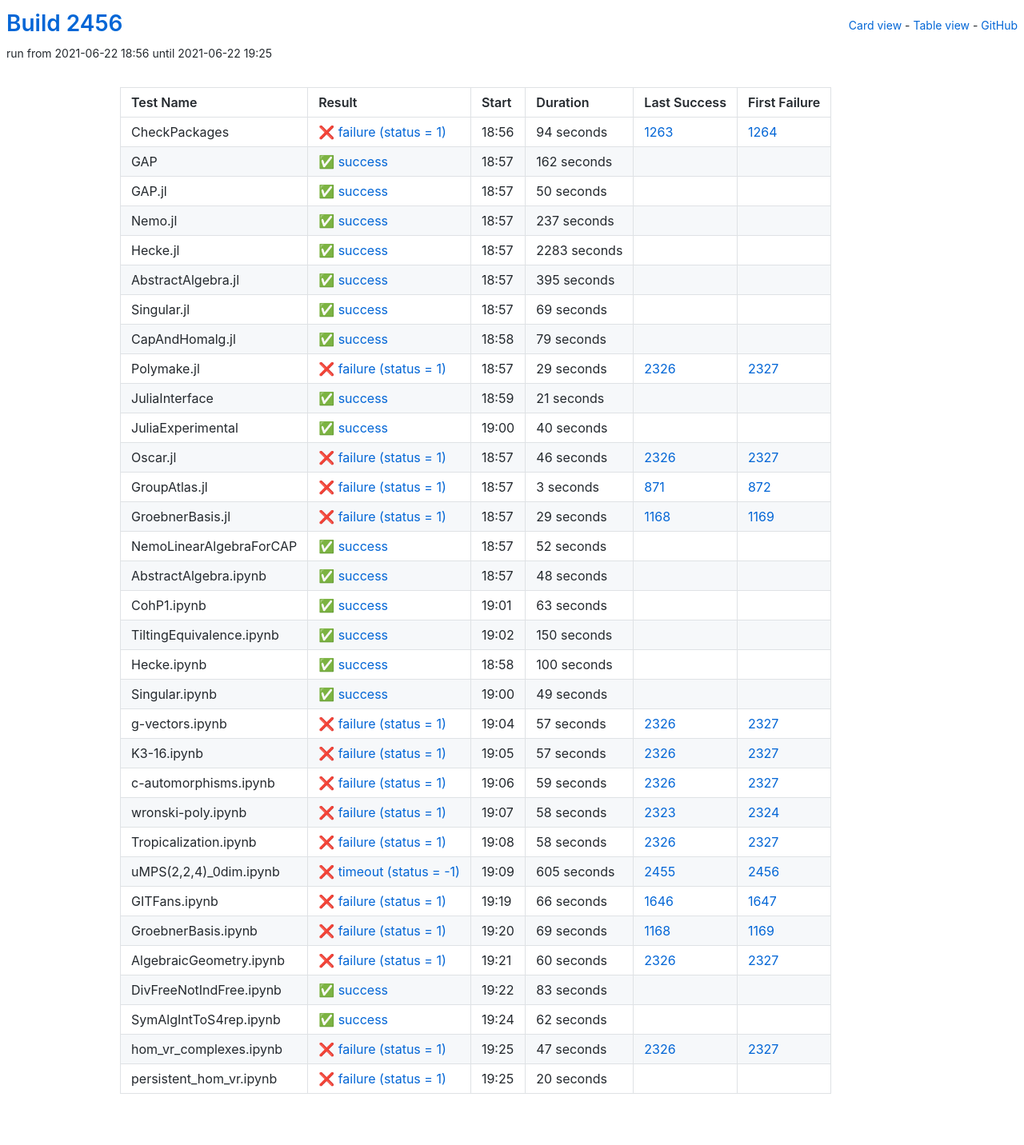
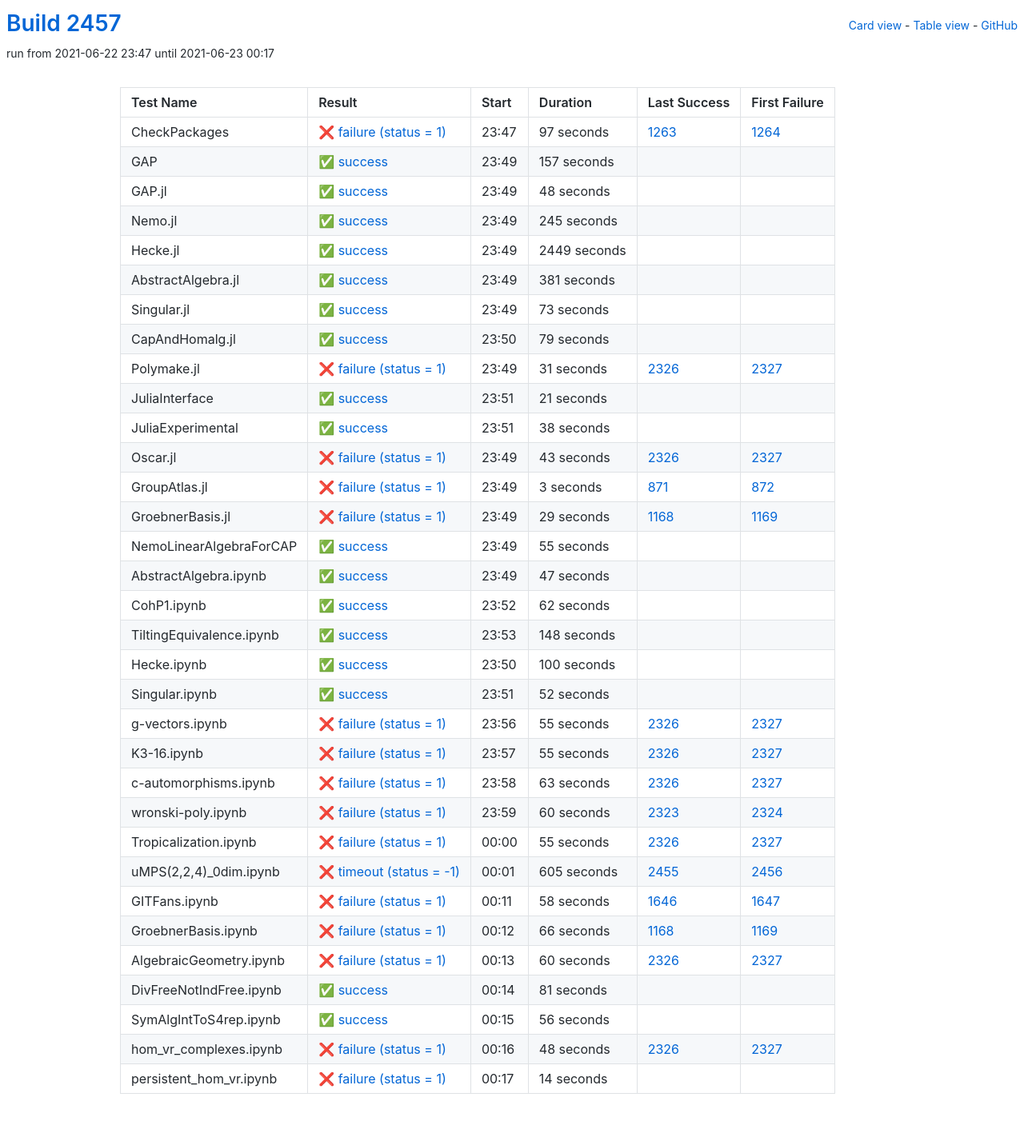
Before and after one commit to oscar-system/oscar-ci-status-stable, a Jekyll site: the page built from table.html, in a window 1280 px wide. Shown: the whole page at 80% size. Built offline with Jekyll 4.4.1, drawn with Linux system fonts in a browser that asks for light colours.

Commit message:
Build #2457

```diff
--- a/_data/ci.yml
+++ b/_data/ci.yml
@@ -1,6 +1,6 @@
 ---
-build: 2456
-build_url: https://oscarci.mathematik.uni-kl.de/job/oscar-stable/2456/
+build: 2457
+build_url: https://oscarci.mathematik.uni-kl.de/job/oscar-stable/2457/
 job: oscar-stable
 organization: oscar-system
 repo: oscar-ci-status-stable
@@ -8,92 +8,92 @@ repourl: https://github.com/oscar-system/oscar-ci-status-stable
 tests:
 - name: CheckPackages
   id: checkpackages
-  log: https://oscarci.mathematik.uni-kl.de/job/oscar-stable/2456/artifact/logs/build-2456/CheckPackages.log
-  start: 2021-06-22 18:56
+  log: https://oscarci.mathematik.uni-kl.de/job/oscar-stable/2457/artifact/logs/build-2457/CheckPackages.log
+  start: 2021-06-22 23:47
   success: false
   exitcode: 1
   status: failure
-  duration: 94
+  duration: 97
   last_success: 1263
   last_success_url: https://oscarci.mathematik.uni-kl.de/job/oscar-stable/1263/
   first_failure: 1264
   first_failure_url: https://oscarci.mathematik.uni-kl.de/job/oscar-stable/1264/
 - name: GAP
   id: gap
-  log: https://oscarci.mathematik.uni-kl.de/job/oscar-stable/2456/artifact/logs/build-2456/GAP.log
-  start: 2021-06-22 18:57
+  log: https://oscarci.mathematik.uni-kl.de/job/oscar-stable/2457/artifact/logs/build-2457/GAP.log
+  start: 2021-06-22 23:49
   success: true
   exitcode: 0
   status: success
-  duration: 162
+  duration: 157
   last_success: false
   last_success_url:
   first_failure: false
   first_failure_url:
 - name: GAP.jl
   id: gap-jl
-  log: https://oscarci.mathematik.uni-kl.de/job/oscar-stable/2456/artifact/logs/build-2456/GAP.jl.log
-  start: 2021-06-22 18:57
+  log: https://oscarci.mathematik.uni-kl.de/job/oscar-stable/2457/artifact/logs/build-2457/GAP.jl.log
+  start: 2021-06-22 23:49
   success: true
   exitcode: 0
   status: success
-  duration: 50
+  duration: 48
   last_success: false
   last_success_url:
   first_failure: false
   first_failure_url:
 - name: Nemo.jl
   id: nemo-jl
-  log: https://oscarci.mathematik.uni-kl.de/job/oscar-stable/2456/artifact/logs/build-2456/Nemo.jl.log
-  start: 2021-06-22 18:57
+  log: https://oscarci.mathematik.uni-kl.de/job/oscar-stable/2457/artifact/logs/build-2457/Nemo.jl.log
+  start: 2021-06-22 23:49
   success: true
   exitcode: 0
   status: success
-  duration: 237
+  duration: 245
   last_success: false
   last_success_url:
   first_failure: false
   first_failure_url:
 - name: Hecke.jl
   id: hecke-jl
-  log: https://oscarci.mathematik.uni-kl.de/job/oscar-stable/2456/artifact/logs/build-2456/Hecke.jl.log
-  start: 2021-06-22 18:57
+  log: https://oscarci.mathematik.uni-kl.de/job/oscar-stable/2457/artifact/logs/build-2457/Hecke.jl.log
+  start: 2021-06-22 23:49
   success: true
   exitcode: 0
   status: success
-  duration: 2283
+  duration: 2449
   last_success: false
   last_success_url:
   first_failure: false
   first_failure_url:
 - name: AbstractAlgebra.jl
   id: abstractalgebra-jl
-  log: https://oscarci.mathematik.uni-kl.de/job/oscar-stable/2456/artifact/logs/build-2456/AbstractAlgebra.jl.log
-  start: 2021-06-22 18:57
+  log: https://oscarci.mathematik.uni-kl.de/job/oscar-stable/2457/artifact/logs/build-2457/AbstractAlgebra.jl.log
+  start: 2021-06-22 23:49
   success: true
   exitcode: 0
   status: success
-  duration: 395
+  duration: 381
   last_success: false
   last_success_url:
   first_failure: false
   first_failure_url:
 - name: Singular.jl
   id: singular-jl
-  log: https://oscarci.mathematik.uni-kl.de/job/oscar-stable/2456/artifact/logs/build-2456/Singular.jl.log
-  start: 2021-06-22 18:57
+  log: https://oscarci.mathematik.uni-kl.de/job/oscar-stable/2457/artifact/logs/build-2457/Singular.jl.log
+  start: 2021-06-22 23:49
   success: true
   exitcode: 0
   status: success
-  duration: 69
+  duration: 73
   last_success: false
   last_success_url:
   first_failure: false
   first_failure_url:
 - name: CapAndHomalg.jl
   id: capandhomalg-jl
-  log: https://oscarci.mathematik.uni-kl.de/job/oscar-stable/2456/artifact/logs/build-2456/CapAndHomalg.jl.log
-  start: 2021-06-22 18:58
+  log: https://oscarci.mathematik.uni-kl.de/job/oscar-stable/2457/artifact/logs/build-2457/CapAndHomalg.jl.log
+  start: 2021-06-22 23:50
   success: true
   exitcode: 0
   status: success
@@ -104,20 +104,20 @@ tests:
   first_failure_url:
 - name: Polymake.jl
   id: polymake-jl
-  log: https://oscarci.mathematik.uni-kl.de/job/oscar-stable/2456/artifact/logs/build-2456/Polymake.jl.log
-  start: 2021-06-22 18:57
+  log: https://oscarci.mathematik.uni-kl.de/job/oscar-stable/2457/artifact/logs/build-2457/Polymake.jl.log
+  start: 2021-06-22 23:49
   success: false
   exitcode: 1
   status: failure
-  duration: 29
+  duration: 31
   last_success: 2326
   last_success_url: https://oscarci.mathematik.uni-kl.de/job/oscar-stable/2326/
   first_failure: 2327
   first_failure_url: https://oscarci.mathematik.uni-kl.de/job/oscar-stable/2327/
 - name: JuliaInterface
   id: juliainterface
-  log: https://oscarci.mathematik.uni-kl.de/job/oscar-stable/2456/artifact/logs/build-2456/JuliaInterface.log
-  start: 2021-06-22 18:59
+  log: https://oscarci.mathematik.uni-kl.de/job/oscar-stable/2457/artifact/logs/build-2457/JuliaInterface.log
+  start: 2021-06-22 23:51
   success: true
   exitcode: 0
   status: success
@@ -128,32 +128,32 @@ tests:
   first_failure_url:
 - name: JuliaExperimental
   id: juliaexperimental
-  log: https://oscarci.mathematik.uni-kl.de/job/oscar-stable/2456/artifact/logs/build-2456/JuliaExperimental.log
-  start: 2021-06-22 19:00
+  log: https://oscarci.mathematik.uni-kl.de/job/oscar-stable/2457/artifact/logs/build-2457/JuliaExperimental.log
+  start: 2021-06-22 23:51
   success: true
   exitcode: 0
   status: success
-  duration: 40
+  duration: 38
   last_success: false
   last_success_url:
   first_failure: false
   first_failure_url:
 - name: Oscar.jl
   id: oscar-jl
-  log: https://oscarci.mathematik.uni-kl.de/job/oscar-stable/2456/artifact/logs/build-2456/Oscar.jl.log
-  start: 2021-06-22 18:57
+  log: https://oscarci.mathematik.uni-kl.de/job/oscar-stable/2457/artifact/logs/build-2457/Oscar.jl.log
+  start: 2021-06-22 23:49
   success: false
   exitcode: 1
   status: failure
-  duration: 46
+  duration: 43
   last_success: 2326
   last_success_url: https://oscarci.mathematik.uni-kl.de/job/oscar-stable/2326/
   first_failure: 2327
   first_failure_url: https://oscarci.mathematik.uni-kl.de/job/oscar-stable/2327/
 - name: GroupAtlas.jl
   id: groupatlas-jl
-  log: https://oscarci.mathematik.uni-kl.de/job/oscar-stable/2456/artifact/logs/build-2456/GroupAtlas.jl.log
-  start: 2021-06-22 18:57
+  log: https://oscarci.mathematik.uni-kl.de/job/oscar-stable/2457/artifact/logs/build-2457/GroupAtlas.jl.log
+  start: 2021-06-22 23:49
   success: false
   exitcode: 1
   status: failure
@@ -164,8 +164,8 @@ tests:
   first_failure_url: https://oscarci.mathematik.uni-kl.de/job/oscar-stable/872/
 - name: GroebnerBasis.jl
   id: groebnerbasis-jl
-  log: https://oscarci.mathematik.uni-kl.de/job/oscar-stable/2456/artifact/logs/build-2456/GroebnerBasis.jl.log
-  start: 2021-06-22 18:57
+  log: https://oscarci.mathematik.uni-kl.de/job/oscar-stable/2457/artifact/logs/build-2457/GroebnerBasis.jl.log
+  start: 2021-06-22 23:49
   success: false
   exitcode: 1
   status: failure
@@ -176,56 +176,56 @@ tests:
   first_failure_url: https://oscarci.mathematik.uni-kl.de/job/oscar-stable/1169/
 - name: NemoLinearAlgebraForCAP
   id: nemolinearalgebraforcap
-  log: https://oscarci.mathematik.uni-kl.de/job/oscar-stable/2456/artifact/logs/build-2456/NemoLinearAlgebraForCAP.log
-  start: 2021-06-22 18:57
+  log: https://oscarci.mathematik.uni-kl.de/job/oscar-stable/2457/artifact/logs/build-2457/NemoLinearAlgebraForCAP.log
+  start: 2021-06-22 23:49
   success: true
   exitcode: 0
   status: success
-  duration: 52
+  duration: 55
   last_success: false
   last_success_url:
   first_failure: false
   first_failure_url:
 - name: AbstractAlgebra.ipynb
   id: abstractalgebra-ipynb
-  log: https://oscarci.mathematik.uni-kl.de/job/oscar-stable/2456/artifact/logs/build-2456/AbstractAlgebra.ipynb.log
-  start: 2021-06-22 18:57
+  log: https://oscarci.mathematik.uni-kl.de/job/oscar-stable/2457/artifact/logs/build-2457/AbstractAlgebra.ipynb.log
+  start: 2021-06-22 23:49
   success: true
   exitcode: 0
   status: success
-  duration: 48
+  duration: 47
   last_success: false
   last_success_url:
   first_failure: false
   first_failure_url:
 - name: CohP1.ipynb
   id: cohp1-ipynb
-  log: https://oscarci.mathematik.uni-kl.de/job/oscar-stable/2456/artifact/logs/build-2456/CohP1.ipynb.log
-  start: 2021-06-22 19:01
+  log: https://oscarci.mathematik.uni-kl.de/job/oscar-stable/2457/artifact/logs/build-2457/CohP1.ipynb.log
+  start: 2021-06-22 23:52
   success: true
   exitcode: 0
   status: success
-  duration: 63
+  duration: 62
   last_success: false
   last_success_url:
   first_failure: false
   first_failure_url:
 - name: TiltingEquivalence.ipynb
   id: tiltingequivalence-ipynb
-  log: https://oscarci.mathematik.uni-kl.de/job/oscar-stable/2456/artifact/logs/build-2456/TiltingEquivalence.ipynb.log
-  start: 2021-06-22 19:02
+  log: https://oscarci.mathematik.uni-kl.de/job/oscar-stable/2457/artifact/logs/build-2457/TiltingEquivalence.ipynb.log
+  start: 2021-06-22 23:53
   success: true
   exitcode: 0
   status: success
-  duration: 150
+  duration: 148
   last_success: false
   last_success_url:
   first_failure: false
   first_failure_url:
 - name: Hecke.ipynb
   id: hecke-ipynb
-  log: https://oscarci.mathematik.uni-kl.de/job/oscar-stable/2456/artifact/logs/build-2456/Hecke.ipynb.log
-  start: 2021-06-22 18:58
+  log: https://oscarci.mathematik.uni-kl.de/job/oscar-stable/2457/artifact/logs/build-2457/Hecke.ipynb.log
+  start: 2021-06-22 23:50
   success: true
   exitcode: 0
   status: success
@@ -236,80 +236,80 @@ tests:
   first_failure_url:
 - name: Singular.ipynb
   id: singular-ipynb
-  log: https://oscarci.mathematik.uni-kl.de/job/oscar-stable/2456/artifact/logs/build-2456/Singular.ipynb.log
-  start: 2021-06-22 19:00
+  log: https://oscarci.mathematik.uni-kl.de/job/oscar-stable/2457/artifact/logs/build-2457/Singular.ipynb.log
+  start: 2021-06-22 23:51
   success: true
   exitcode: 0
   status: success
-  duration: 49
+  duration: 52
   last_success: false
   last_success_url:
   first_failure: false
   first_failure_url:
 - name: g-vectors.ipynb
   id: g-vectors-ipynb
-  log: https://oscarci.mathematik.uni-kl.de/job/oscar-stable/2456/artifact/logs/build-2456/g-vectors.ipynb.log
-  start: 2021-06-22 19:04
+  log: https://oscarci.mathematik.uni-kl.de/job/oscar-stable/2457/artifact/logs/build-2457/g-vectors.ipynb.log
+  start: 2021-06-22 23:56
   success: false
   exitcode: 1
   status: failure
-  duration: 57
+  duration: 55
   last_success: 2326
   last_success_url: https://oscarci.mathematik.uni-kl.de/job/oscar-stable/2326/
   first_failure: 2327
   first_failure_url: https://oscarci.mathematik.uni-kl.de/job/oscar-stable/2327/
 - name: K3-16.ipynb
   id: k3-16-ipynb
-  log: https://oscarci.mathematik.uni-kl.de/job/oscar-stable/2456/artifact/logs/build-2456/K3-16.ipynb.log
-  start: 2021-06-22 19:05
+  log: https://oscarci.mathematik.uni-kl.de/job/oscar-stable/2457/artifact/logs/build-2457/K3-16.ipynb.log
+  start: 2021-06-22 23:57
   success: false
   exitcode: 1
   status: failure
-  duration: 57
+  duration: 55
   last_success: 2326
   last_success_url: https://oscarci.mathematik.uni-kl.de/job/oscar-stable/2326/
   first_failure: 2327
   first_failure_url: https://oscarci.mathematik.uni-kl.de/job/oscar-stable/2327/
 - name: c-automorphisms.ipynb
   id: c-automorphisms-ipynb
-  log: https://oscarci.mathematik.uni-kl.de/job/oscar-stable/2456/artifact/logs/build-2456/c-automorphisms.ipynb.log
-  start: 2021-06-22 19:06
+  log: https://oscarci.mathematik.uni-kl.de/job/oscar-stable/2457/artifact/logs/build-2457/c-automorphisms.ipynb.log
+  start: 2021-06-22 23:58
   success: false
   exitcode: 1
   status: failure
-  duration: 59
+  duration: 63
   last_success: 2326
   last_success_url: https://oscarci.mathematik.uni-kl.de/job/oscar-stable/2326/
   first_failure: 2327
   first_failure_url: https://oscarci.mathematik.uni-kl.de/job/oscar-stable/2327/
 - name: wronski-poly.ipynb
   id: wronski-poly-ipynb
-  log: https://oscarci.mathematik.uni-kl.de/job/oscar-stable/2456/artifact/logs/build-2456/wronski-poly.ipynb.log
-  start: 2021-06-22 19:07
+  log: https://oscarci.mathematik.uni-kl.de/job/oscar-stable/2457/artifact/logs/build-2457/wronski-poly.ipynb.log
+  start: 2021-06-22 23:59
   success: false
   exitcode: 1
   status: failure
-  duration: 58
+  duration: 60
   last_success: 2323
   last_success_url: https://oscarci.mathematik.uni-kl.de/job/oscar-stable/2323/
   first_failure: 2324
   first_failure_url: https://oscarci.mathematik.uni-kl.de/job/oscar-stable/2324/
 - name: Tropicalization.ipynb
   id: tropicalization-ipynb
-  log: https://oscarci.mathematik.uni-kl.de/job/oscar-stable/2456/artifact/logs/build-2456/Tropicalization.ipynb.log
-  start: 2021-06-22 19:08
+  log: https://oscarci.mathematik.uni-kl.de/job/oscar-stable/2457/artifact/logs/build-2457/Tropicalization.ipynb.log
+  start: 2021-06-23 00:00
   success: false
   exitcode: 1
   status: failure
-  duration: 58
+  duration: 55
   last_success: 2326
   last_success_url: https://oscarci.mathematik.uni-kl.de/job/oscar-stable/2326/
   first_failure: 2327
   first_failure_url: https://oscarci.mathematik.uni-kl.de/job/oscar-stable/2327/
 - name: uMPS(2,2,4)_0dim.ipynb
   id: umps-2-2-4-0dim-ipynb
-  log: https://oscarci.mathematik.uni-kl.de/job/oscar-stable/2456/artifact/logs/build-2456/uMPS-2-2-4-_0dim.ipynb.log
-  start: 2021-06-22 19:09
+  log: https://oscarci.mathematik.uni-kl.de/job/oscar-stable/2457/artifact/logs/build-2457/uMPS-2-2-4-_0dim.ipynb.log
+  start: 2021-06-23 00:01
   success: false
   exitcode: -1
   status: timeout
@@ -320,32 +320,32 @@ tests:
   first_failure_url: https://oscarci.mathematik.uni-kl.de/job/oscar-stable/2456/
 - name: GITFans.ipynb
   id: gitfans-ipynb
-  log: https://oscarci.mathematik.uni-kl.de/job/oscar-stable/2456/artifact/logs/build-2456/GITFans.ipynb.log
-  start: 2021-06-22 19:19
+  log: https://oscarci.mathematik.uni-kl.de/job/oscar-stable/2457/artifact/logs/build-2457/GITFans.ipynb.log
+  start: 2021-06-23 00:11
   success: false
   exitcode: 1
   status: failure
-  duration: 66
+  duration: 58
   last_success: 1646
   last_success_url: https://oscarci.mathematik.uni-kl.de/job/oscar-stable/1646/
   first_failure: 1647
   first_failure_url: https://oscarci.mathematik.uni-kl.de/job/oscar-stable/1647/
 - name: GroebnerBasis.ipynb
   id: groebnerbasis-ipynb
-  log: https://oscarci.mathematik.uni-kl.de/job/oscar-stable/2456/artifact/logs/build-2456/GroebnerBasis.ipynb.log
-  start: 2021-06-22 19:20
+  log: https://oscarci.mathematik.uni-kl.de/job/oscar-stable/2457/artifact/logs/build-2457/GroebnerBasis.ipynb.log
+  start: 2021-06-23 00:12
   success: false
   exitcode: 1
   status: failure
-  duration: 69
+  duration: 66
   last_success: 1168
   last_success_url: https://oscarci.mathematik.uni-kl.de/job/oscar-stable/1168/
   first_failure: 1169
   first_failure_url: https://oscarci.mathematik.uni-kl.de/job/oscar-stable/1169/
 - name: AlgebraicGeometry.ipynb
   id: algebraicgeometry-ipynb
-  log: https://oscarci.mathematik.uni-kl.de/job/oscar-stable/2456/artifact/logs/build-2456/AlgebraicGeometry.ipynb.log
-  start: 2021-06-22 19:21
+  log: https://oscarci.mathematik.uni-kl.de/job/oscar-stable/2457/artifact/logs/build-2457/AlgebraicGeometry.ipynb.log
+  start: 2021-06-23 00:13
   success: false
   exitcode: 1
   status: failure
@@ -356,48 +356,48 @@ tests:
   first_failure_url: https://oscarci.mathematik.uni-kl.de/job/oscar-stable/2327/
 - name: DivFreeNotIndFree.ipynb
   id: divfreenotindfree-ipynb
-  log: https://oscarci.mathematik.uni-kl.de/job/oscar-stable/2456/artifact/logs/build-2456/DivFreeNotIndFree.ipynb.log
-  start: 2021-06-22 19:22
+  log: https://oscarci.mathematik.uni-kl.de/job/oscar-stable/2457/artifact/logs/build-2457/DivFreeNotIndFree.ipynb.log
+  start: 2021-06-23 00:14
   success: true
   exitcode: 0
   status: success
-  duration: 83
+  duration: 81
   last_success: false
   last_success_url:
   first_failure: false
   first_failure_url:
 - name: SymAlgIntToS4rep.ipynb
   id: symalginttos4rep-ipynb
-  log: https://oscarci.mathematik.uni-kl.de/job/oscar-stable/2456/artifact/logs/build-2456/SymAlgIntToS4rep.ipynb.log
-  start: 2021-06-22 19:24
+  log: https://oscarci.mathematik.uni-kl.de/job/oscar-stable/2457/artifact/logs/build-2457/SymAlgIntToS4rep.ipynb.log
+  start: 2021-06-23 00:15
   success: true
   exitcode: 0
   status: success
-  duration: 62
+  duration: 56
   last_success: false
   last_success_url:
   first_failure: false
   first_failure_url:
 - name: hom_vr_complexes.ipynb
   id: hom-vr-complexes-ipynb
-  log: https://oscarci.mathematik.uni-kl.de/job/oscar-stable/2456/artifact/logs/build-2456/hom_vr_complexes.ipynb.log
-  start: 2021-06-22 19:25
+  log: https://oscarci.mathematik.uni-kl.de/job/oscar-stable/2457/artifact/logs/build-2457/hom_vr_complexes.ipynb.log
+  start: 2021-06-23 00:16
   success: false
   exitcode: 1
   status: failure
-  duration: 47
+  duration: 48
   last_success: 2326
   last_success_url: https://oscarci.mathematik.uni-kl.de/job/oscar-stable/2326/
   first_failure: 2327
   first_failure_url: https://oscarci.mathematik.uni-kl.de/job/oscar-stable/2327/
 - name: persistent_hom_vr.ipynb
   id: persistent-hom-vr-ipynb
-  log: https://oscarci.mathematik.uni-kl.de/job/oscar-stable/2456/artifact/logs/build-2456/persistent_hom_vr.ipynb.log
-  start: 2021-06-22 19:25
+  log: https://oscarci.mathematik.uni-kl.de/job/oscar-stable/2457/artifact/logs/build-2457/persistent_hom_vr.ipynb.log
+  start: 2021-06-23 00:17
   success: false
   exitcode: 1
   status: failure
-  duration: 20
+  duration: 14
   last_success: false
   last_success_url:
   first_failure: false
```
Also changed, not shown: README.md.
